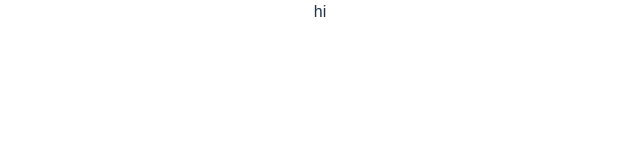
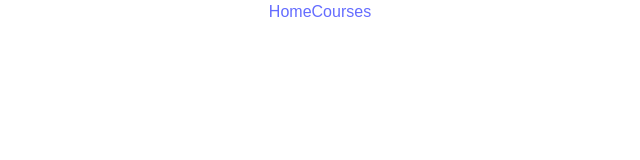
Before and after one commit to Oasis-NEU/f24-group20, a React (Vite) app: page /Courses in a window 1280 px wide. Shown: the top 160 px of the page, without its empty margins (320-960 px from the left). Built offline with nearby package versions, Linux system fonts and the light colour scheme.

Commit message:
Button now brings you to Courses.jsx

```diff
--- a/src/App.css
+++ b/src/App.css
@@ -40,11 +40,12 @@
 }
 
 #goButton{
-  height: 50px;
-  width: 50px;
-  margin-bottom: 2rem;
+  padding: 1%;
+  margin-bottom: 1rem;
   background-color: red;
   text-align: center;
+  color: black;
+
 }
 
 .logo {
--- a/src/App.jsx
+++ b/src/App.jsx
@@ -1,6 +1,7 @@
 import React from 'react'
 import './App.css'
 import Navigation from './assets/navigation'
+import { Link } from 'react-router-dom'
 
 function textInput({crn}){
   let x = {crn};
@@ -28,8 +29,7 @@ function App() {
         </h2>
       <div className="card">
        <input type="text" className="textbox"></input>
-       <button id = "goButton">GO</button>
-       <Navigation/>
+       <Link id = "goButton" to="/Courses">GO</Link>
         <p>
           Edit <code>src/App.jsx</code> and save to test HMR
         </p>
--- a/src/assets/Courses.jsx
+++ b/src/assets/Courses.jsx
@@ -1,12 +1,11 @@
 import React from "react";
+import Navigation from "./navigation";
 
 const Courses = () => {
     return(
-    <>
-    <p>
-        hi
-    </p>
-    </>
+    <div>
+    <Navigation/>
+    </div>
     );
 }
 export default Courses
--- a/src/assets/navigation.jsx
+++ b/src/assets/navigation.jsx
@@ -5,8 +5,7 @@ const Navigation = () => {
   return (
     <div>
     <Link to="/">Home</Link>
-    <Link to="/contact">Contact</Link>
-    <Link to="/courses">Courses</Link>
+    <Link to="/Courses">Courses</Link>
   </div>
   );
 }
```
